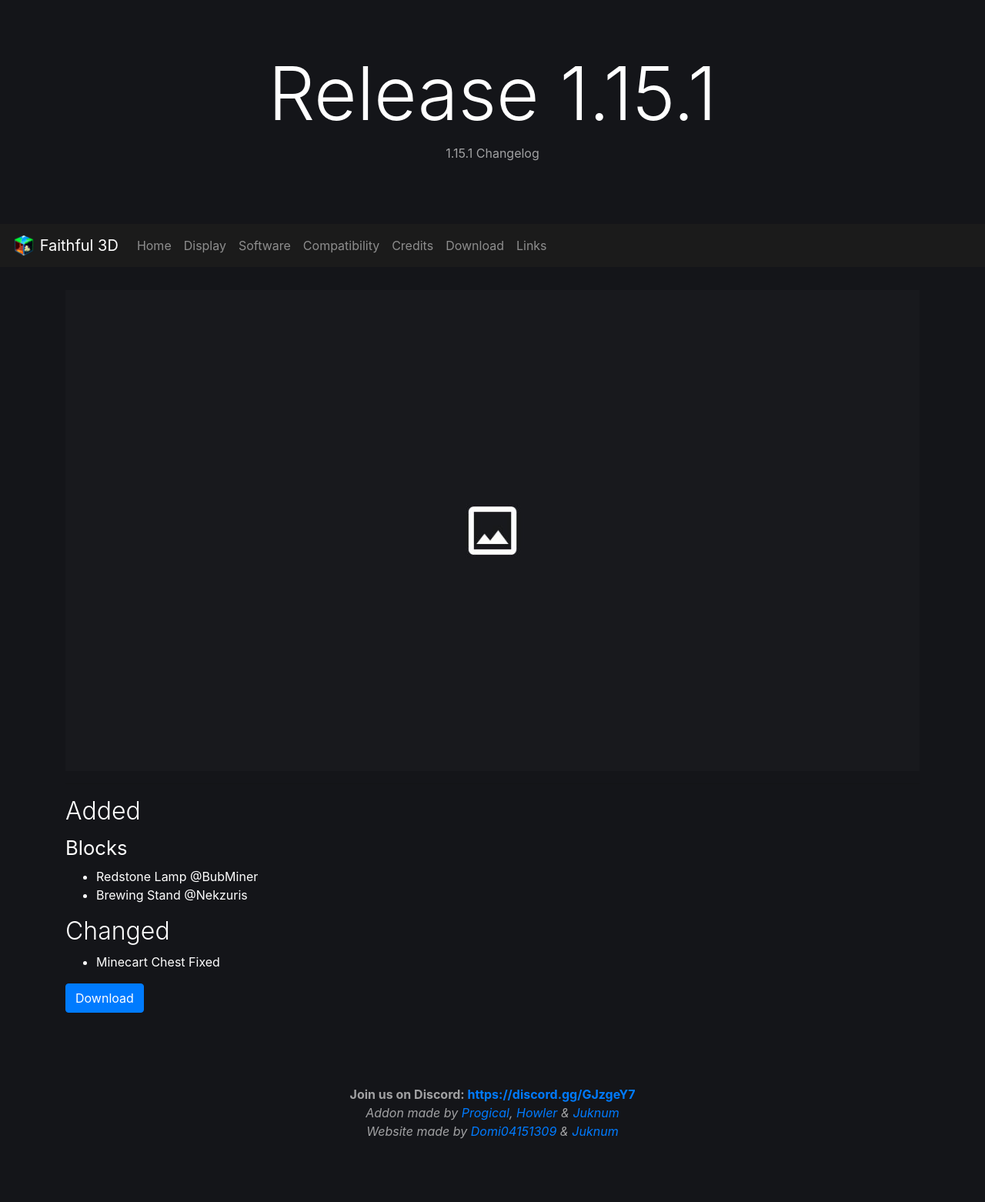
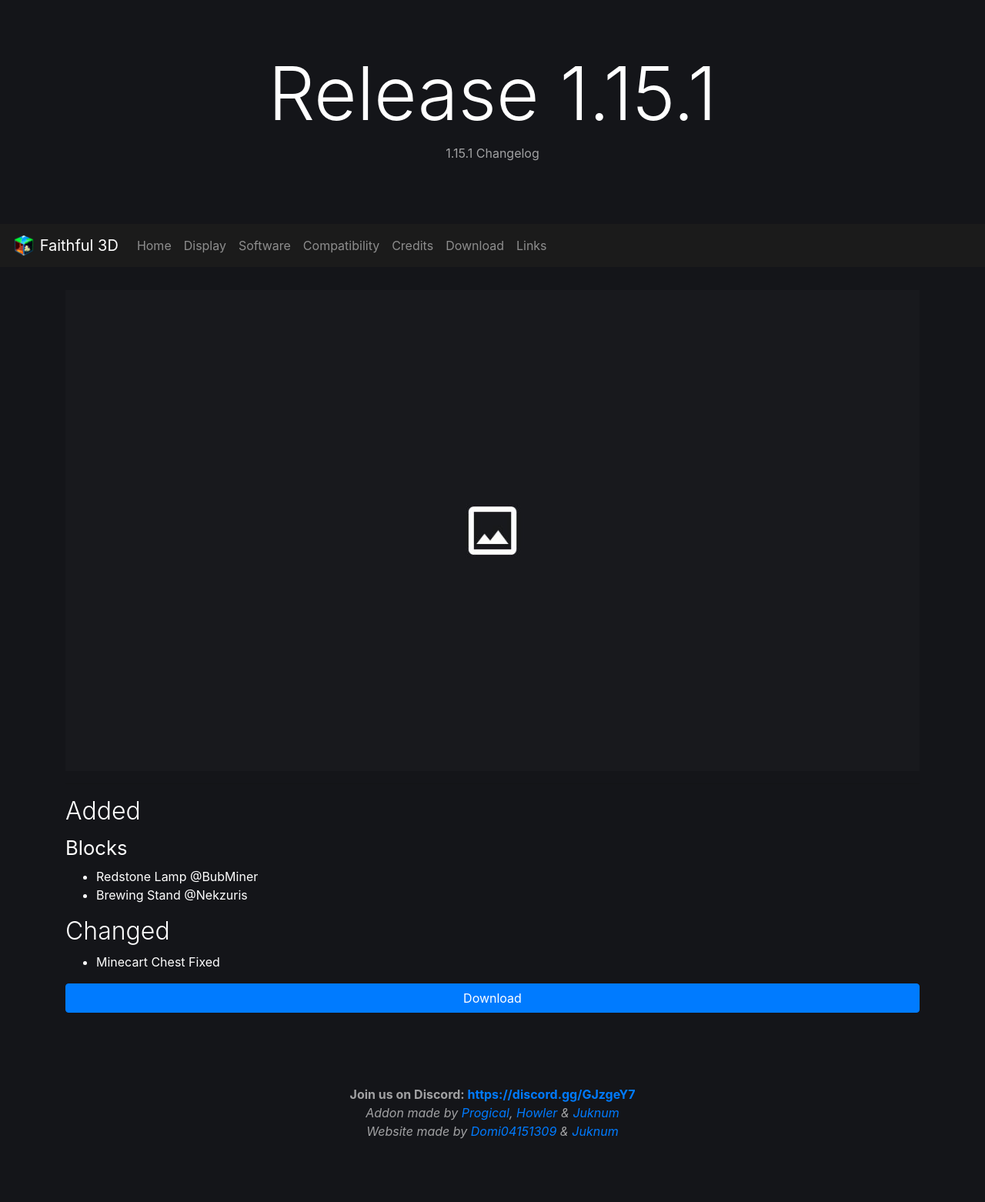
Before and after one commit to Faithful3D/Website, a Jekyll site: the page built from release_1_15_1.html, in a window 1280 px wide. Shown: the whole page at 77% size. Built offline with Jekyll 4.4.1, drawn with Linux system fonts in a browser that asks for light colours.

Commit message:
tweak buttons

```diff
--- a/release_1_14.html
+++ b/release_1_14.html
@@ -61,5 +61,5 @@
 		<li>Chest
 	</ul>
 
-	<a class="btn btn-primary" href="https://www.curseforge.com/minecraft/texture-packs/faithful-3d/files/2825892">Download</a>
+	<a class="btn btn-primary btn-block" href="https://www.curseforge.com/minecraft/texture-packs/faithful-3d/files/2825892">Download</a>
 </div>
--- a/release_1_15.html
+++ b/release_1_15.html
@@ -25,6 +25,6 @@
 		<li>Chest (optifine)
 	</ul>
 
-	<a class="btn btn-primary" href="https://www.curseforge.com/minecraft/texture-packs/faithful-3d/files/2842038">Download</a>
+	<a class="btn btn-primary btn-block" href="https://www.curseforge.com/minecraft/texture-packs/faithful-3d/files/2842038">Download</a>
 
 </div>
--- a/release_1_15_1.html
+++ b/release_1_15_1.html
@@ -19,5 +19,5 @@
 		<li>Minecart Chest Fixed
 	</ul>
 
-	<a class="btn btn-primary" href="https://www.curseforge.com/minecraft/texture-packs/faithful-3d/files/2849351">Download</a>
+	<a class="btn btn-primary btn-block" href="https://www.curseforge.com/minecraft/texture-packs/faithful-3d/files/2849351">Download</a>
 </div>
--- a/release_1_15_2.html
+++ b/release_1_15_2.html
@@ -40,5 +40,5 @@
 		<li>Nothing
 	</ul>
 
-	<a class="btn btn-primary" href="https://www.curseforge.com/minecraft/texture-packs/faithful-3d/files/2877605">Download</a>
+	<a class="btn btn-primary btn-block" href="https://www.curseforge.com/minecraft/texture-packs/faithful-3d/files/2877605">Download</a>
 </div>
```
